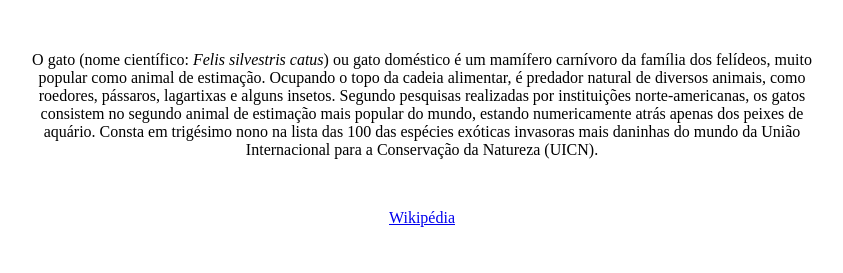
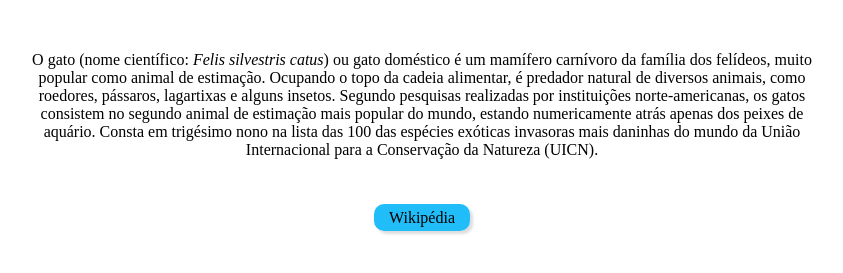
Before and after one commit to halangbacca/domestic-cat, a plain HTML site: page index.html in a window 1280 px wide. Shown: the part 565-838 px from the top of the page, without its empty margins (218-1061 px from the left). Drawn offline with Linux system fonts and the light colour scheme.

Commit message:
Adiciona um botão ao link da Wikipédia

```diff
--- a/index.html
+++ b/index.html
@@ -5,6 +5,21 @@
     <meta name="viewport" content="width=device-width, initial-scale=1.0" />
     <title>Gato doméstico</title>
   </head>
+
+  <style>
+    a {
+      background-color: #20bdf8;
+      border-radius: 10px;
+      padding: 5px 15px;
+      text-decoration: none;
+      color: #000;
+      box-shadow: 3px 3px 3px #ddd;
+    }
+
+    a:hover {
+      background-color: #21d8f0;
+    }
+  </style>
 
   <body style="text-align: center; margin: 80px 200px">
     <h1 style="color: #20bdf8; font-size: 100px">Gato doméstico</h1>
```
